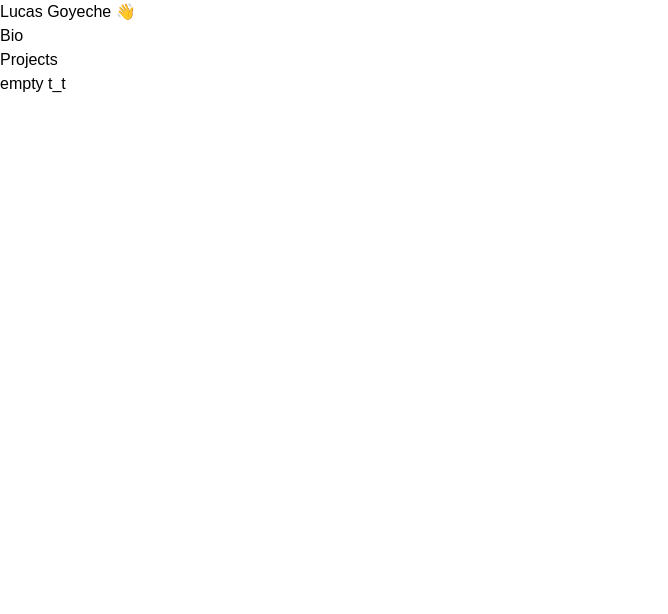
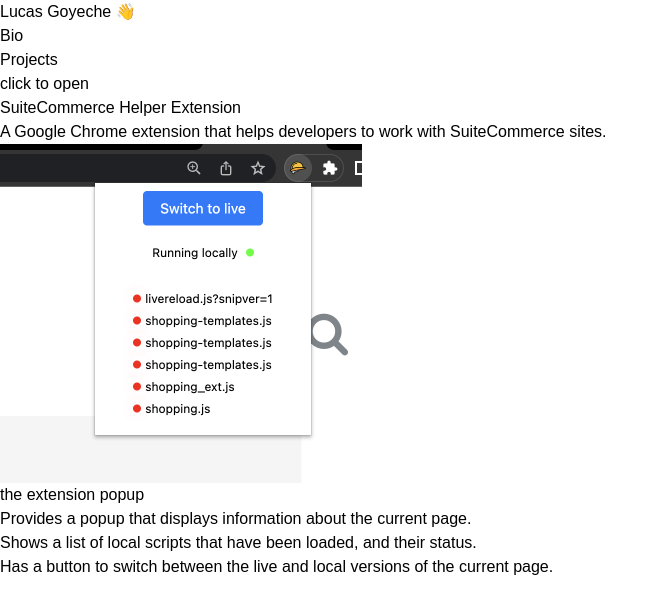
Before and after one commit to raxelo/website, a SvelteKit app: page /projects in a window 1280 px wide. Shown: the top 614 px of the page, without its empty margins (0-668 px from the left). Built offline with nearby package versions, Linux system fonts and the light colour scheme; some icons are missing; a web font is replaced by a local one.

Commit message:
add first project

```diff
--- a/src/routes/projects/+page.svelte
+++ b/src/routes/projects/+page.svelte
@@ -1,10 +1,48 @@
+<script lang="ts">
+  import scahelper from "$lib/images/sca-helper.jpeg";
+</script>
+
 <svelte:head>
-	<title>Projects</title>
-	<meta name="description" content="Some of my personal projects" />
+  <title>Projects</title>
+  <meta name="description" content="Some of my personal projects" />
 </svelte:head>
 
 <div>
-	<h1>empty t_t</h1>
+  <a
+    href="https://github.com/raxelo/sca-helper-extension"
+    class="block border-4 border border-dashed rounded-lg p-4 text-gray-500 hover:scale-[1.02] hover:border-blue-400 hover:text-gray-600 transition-all duration-300 group relative"
+    target="_blank"
+    rel="noreferrer"
+    title="Open project"
+  >
+    <span class="absolute right-0 top-0 mt-1 mr-2 uppercase text-xs text-transparent group-hover:text-gray-500 transition-all duration-300">click to open</span>
 
+    <h4 class="text-3xl">SuiteCommerce Helper Extension</h4>
+    <p class="mt-5">
+      A Google Chrome extension that helps developers to work with SuiteCommerce
+      sites.
+    </p>
 
+    <p class="text-center my-8">
+      <img
+        src={scahelper}
+        alt="SCA Helper Extension"
+        class="h-64 w-80 rounded-lg shadow mx-auto block object-cover"
+      />
+      <span class="mt-1 text-xs uppercase">the extension popup</span>
+    </p>
+
+    <ul class="list-disc pl-3 mt-5">
+      <li>
+        Provides a popup that displays information about the current page.
+      </li>
+      <li>
+        Shows a list of local scripts that have been loaded, and their status.
+      </li>
+      <li>
+        Has a button to switch between the live and local versions of the
+        current page.
+      </li>
+    </ul>
+  </a>
 </div>
```
Also changed, not shown: src/lib/images/sca-helper.jpeg (added).
